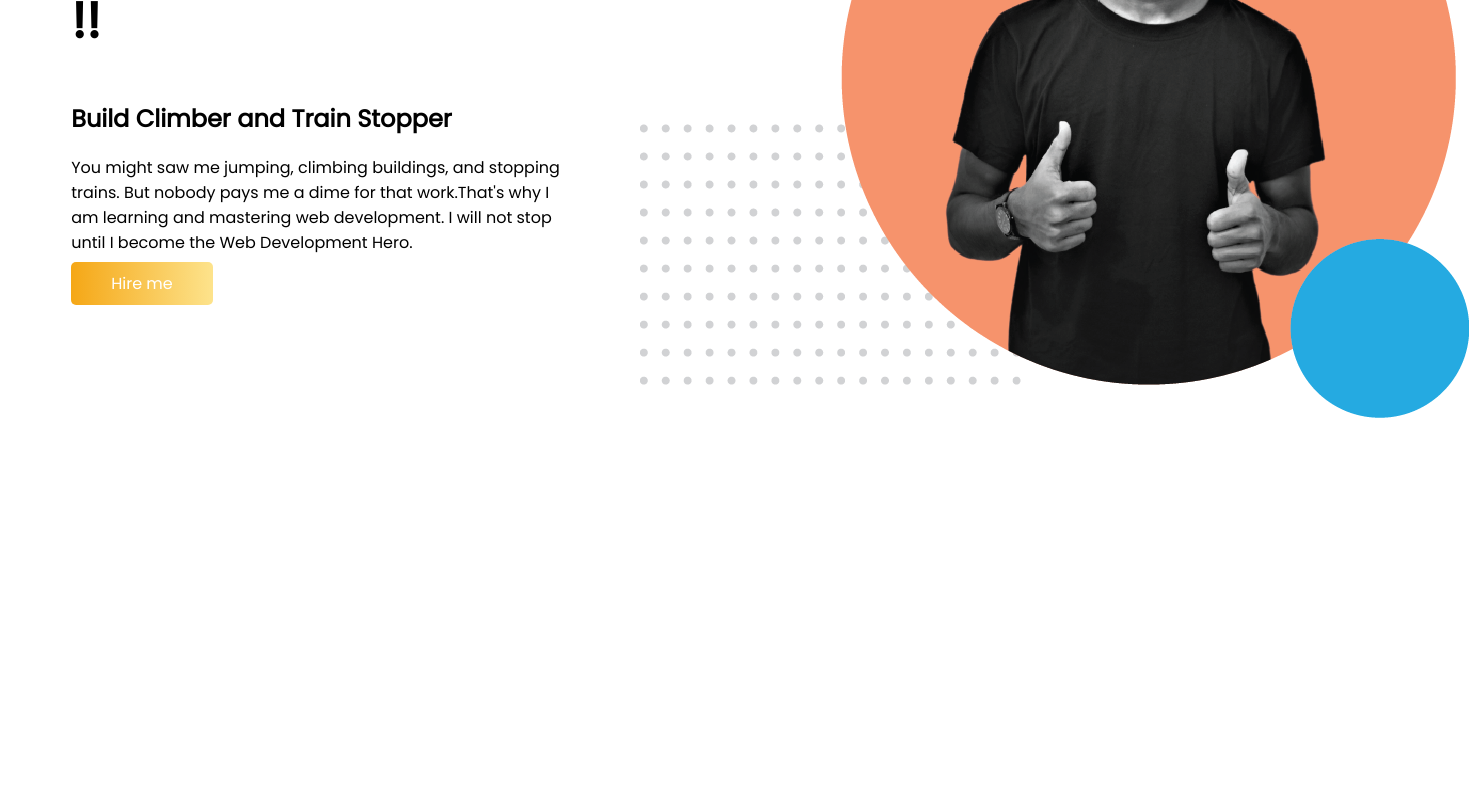
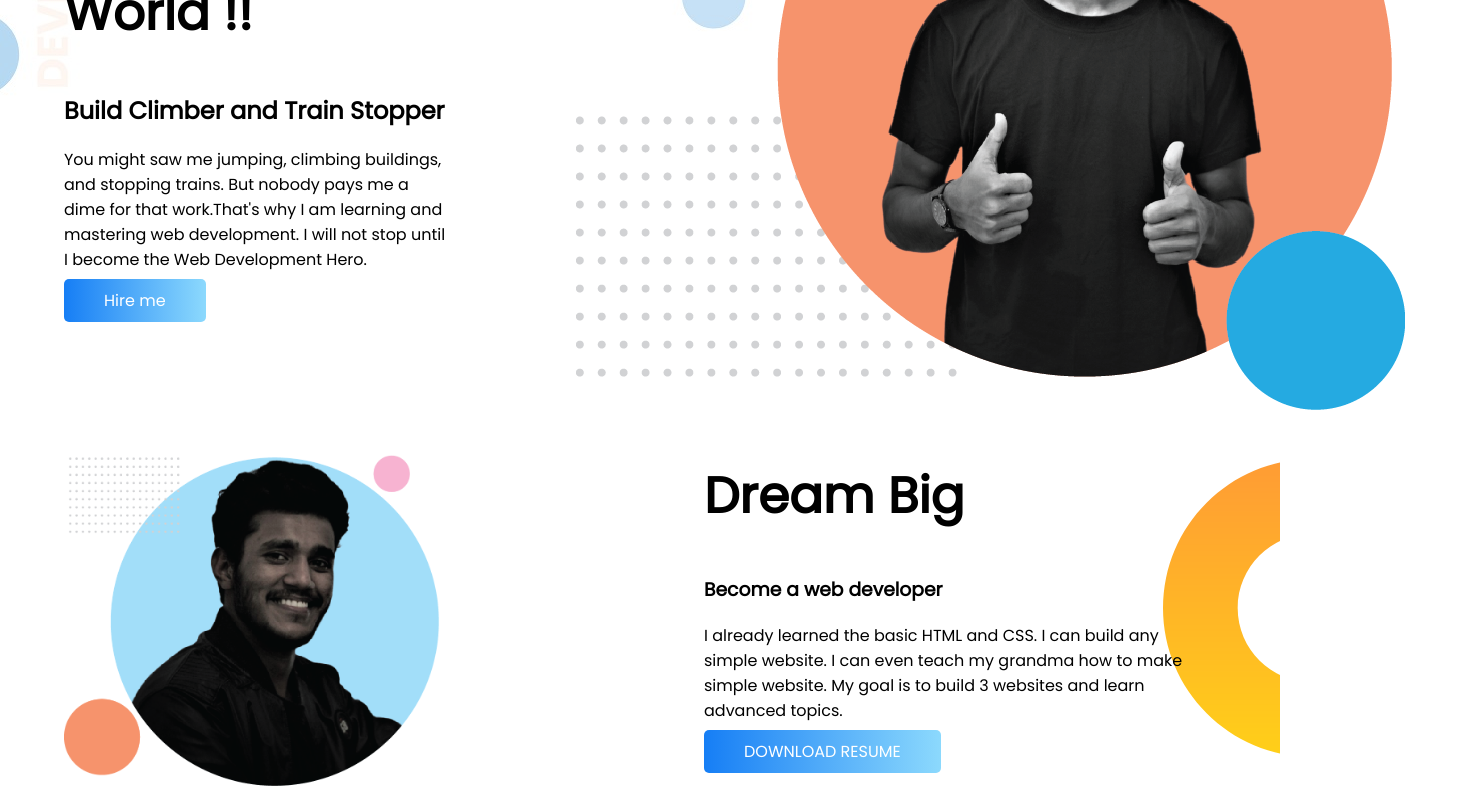
Before and after one commit to ebnybuniad/Developer-Portfolio, a plain HTML site: page index.html in a window 1280 px wide. Shown: the part 257-1057 px from the top of the page, 1469 px wide, since content can reach past the window. Before the commit the page ends 800 px from the top, so only its background shows below. Drawn offline with Linux system fonts and the light colour scheme.

Commit message:
dream big section add

```diff
--- a/index.html
+++ b/index.html
@@ -14,7 +14,7 @@
 </head>
 
 <body>
-    <section>
+    <section class="top-banner">
         <div class="half-width">
             <h1>Welcome To</h1>
             <h1><span id="name">Ebny Buniad</span> World !!</h1>
@@ -27,6 +27,20 @@
             <img src="images/portfolio 1.png" alt="">
         </div>
     </section>
+
+    <!-- Dream big section -->
+
+    <section class="dream-big">
+        <div class="half-width">
+            <img class="dream-big-img" src="images/portfolio 2.png" alt="">
+        </div>
+        <div class="half-width">
+            <h1>Dream Big</h1>
+            <h3>Become a web developer</h3>
+            <p>I already learned the basic HTML and CSS. I can build any simple website. I can even teach my grandma how to make simple website. My goal is to build 3 websites and learn advanced topics.</p>
+            <a target="_blank" class="hire-button" href="">DOWNLOAD RESUME</a>
+        </div>
+    </section>
 </body>
 
 </html>
--- a/style.css
+++ b/style.css
@@ -1,5 +1,6 @@
 body{
     font-family: 'Poppins', sans-serif;
+    margin: 0;
 }
 h1{
     font-size: 50px;
@@ -15,12 +16,26 @@ section{
 .half-width{
     width: 50%;
     padding-left: 5%;
+    padding-right: 5%;
 }
 .hire-button{
     text-decoration: none;
-    background-image: linear-gradient(to right,rgb(245, 167, 22), rgb(253, 227, 140));
+    background-image: linear-gradient(to right,rgb(22, 126, 245), rgb(140, 217, 253));
     color: white;
     padding: 10px 40px;
     border-radius: 5px;
 
 }
+.top-banner{
+    background-image: url(/images/top-bg.jpg);
+    background-repeat: no-repeat;
+}
+
+.dream-big-img{
+    width: 75%;
+}
+.dream-big{
+    background-image: url(/images/dream-bg.png);
+    background-repeat: no-repeat;
+    background-position: right;
+}
```
